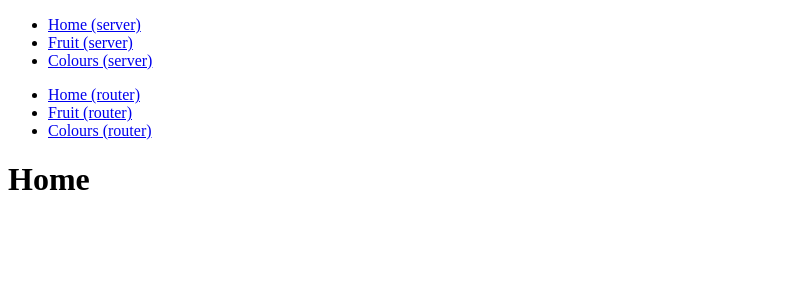
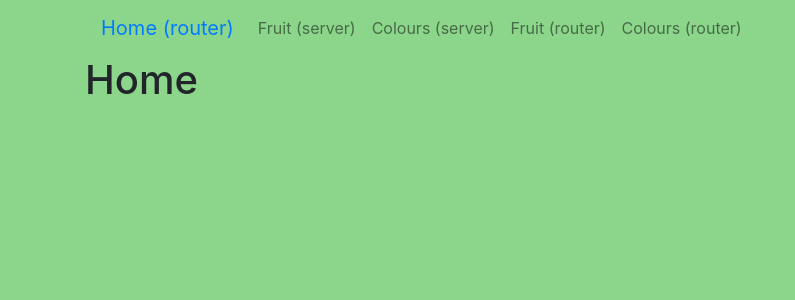
Before and after one commit to resao/vue-nuxt-apollo, a Nuxt app: page / in a window 1280 px wide. Shown: the top 300 px of the page, without its empty margins (0-795 px from the left). Built offline with nearby package versions, Linux system fonts and the light colour scheme.

Commit message:
Adding bootstrap and bootstrap-vue

```diff
--- a/nuxt.config.js
+++ b/nuxt.config.js
@@ -22,7 +22,13 @@
   */
   loading: { color: '#3B8070' },
   // Add apollo module
-  modules: ['@nuxtjs/apollo'],
+  modules: [
+    '@nuxtjs/apollo',
+    ['bootstrap-vue/nuxt', { css: false }]
+  ],
+  css: [
+    '@/assets/scss/core.scss'
+  ],
   // Give apollo module options
   apollo: {
     tokenName: 'yourApolloTokenName', // optional, default: apollo-token
--- a/package.json
+++ b/package.json
@@ -14,6 +14,8 @@
   },
   "dependencies": {
     "@nuxtjs/apollo": "^4.0.0-beta.2",
+    "bootstrap": "^4.1.1",
+    "bootstrap-vue": "^2.0.0-rc.11",
     "nuxt": "^1.4.0",
     "vue": "^2.5.16",
     "vue-apollo": "^3.0.0-beta.10",
--- /dev/null
+++ b/src/assets/scss/core.scss
@@ -0,0 +1,15 @@
+// Your variable overrides
+$body-bg: rgb(140, 214, 140);
+
+// Required
+@import "node_modules/bootstrap/scss/functions";
+@import "node_modules/bootstrap/scss/variables";
+@import "node_modules/bootstrap/scss/mixins";
+
+// Optional
+@import "node_modules/bootstrap/scss/reboot";
+@import "node_modules/bootstrap/scss/type";
+@import "node_modules/bootstrap/scss/grid";
+@import "node_modules/bootstrap/scss/images";
+@import "node_modules/bootstrap/scss/nav";
+@import "node_modules/bootstrap/scss/navbar";
--- a/src/layouts/default.vue
+++ b/src/layouts/default.vue
@@ -1,15 +1,27 @@
 <template>
-  <div>
-    <ul>
-      <li><a href="/">Home (server)</a></li>
-      <li><a href="/fruit">Fruit (server)</a></li>
-      <li><a href="/colours">Colours (server)</a></li>
-    </ul>
-    <ul>
-      <li><nuxt-link to="/">Home (router)</nuxt-link></li>
-      <li><nuxt-link to="/fruit">Fruit (router)</nuxt-link></li>
-      <li><nuxt-link to="/colours">Colours (router)</nuxt-link></li>
-    </ul>
-    <nuxt/>
+<div class="container">
+  <div class="row">
+    <div class="col-12">
+      <b-navbar toggleable="md">
+        <b-navbar-toggle target="nav_collapse"></b-navbar-toggle>
+        <b-navbar-brand>
+          <b-link :to="'/'">Home (router)</b-link>
+        </b-navbar-brand>
+        <b-collapse is-nav id="nav_collapse">
+          <b-navbar-nav>
+            <b-nav-item href="/fruit">Fruit (server)</b-nav-item>
+            <b-nav-item href="/colours">Colours (server)</b-nav-item>
+            <b-nav-item :to="'fruit'">Fruit (router)</b-nav-item>
+            <b-nav-item :to="'colours'">Colours (router)</b-nav-item>
+          </b-navbar-nav>
+        </b-collapse>
+      </b-navbar>
+    </div>
   </div>
+  <div class="row">
+    <div class="col-12">
+      <nuxt/>
+    </div>
+  </div>
+</div>
 </template>
```
Also changed, not shown: 1 other file (tests, documents, lock files or other folders).
